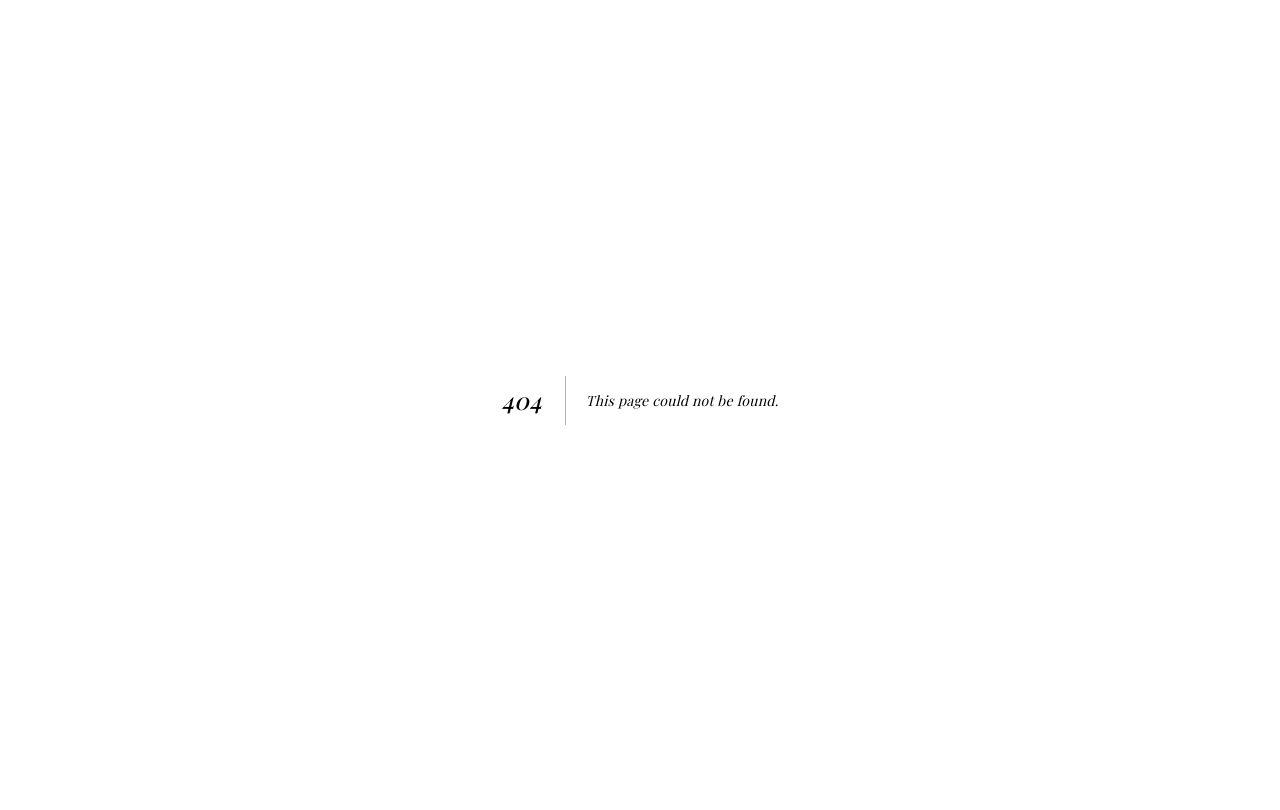
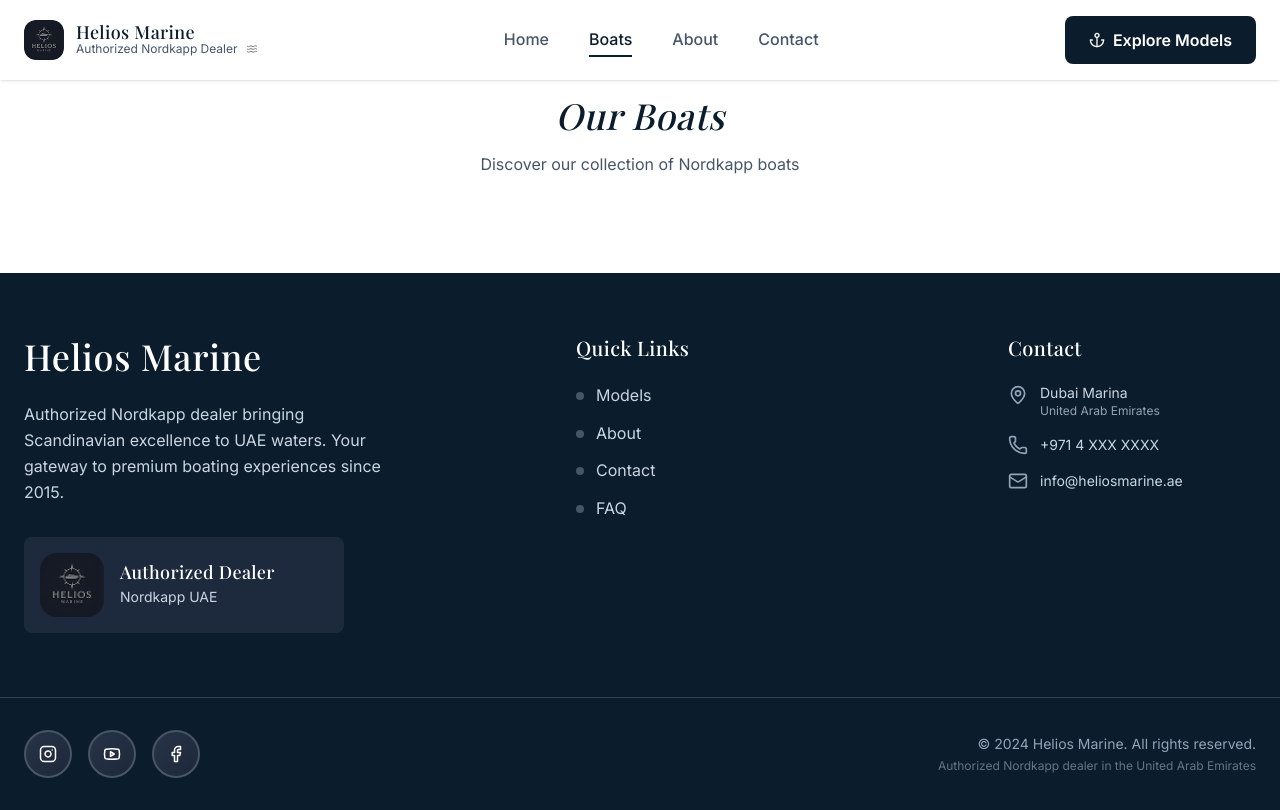
Before and after one commit to Khaled0-0/helios-marine, a Next.js app: page /boats in a window 1280 px wide. Before the commit this address had no page. Built offline with nearby package versions, Linux system fonts and the light colour scheme.

Commit message:
create boats page and contact us page and update the header to work with both

```diff
--- /dev/null
+++ b/src/app/boats/page.tsx
@@ -0,0 +1,24 @@
+import Header from '../components/Header';
+import Footer from '../components/Footer';
+
+export default function Boats() {
+   return (
+      <div className="min-h-screen">
+         <Header />
+         <main>
+            {/* Boats content will go here */}
+            <div className="py-24">
+               <div className="container mx-auto px-4">
+                  <h1 className="text-4xl font-serif text-center text-[#0B1D2C]">
+                     Our Boats
+                  </h1>
+                  <p className="text-center text-gray-600 mt-4">
+                     Discover our collection of Nordkapp boats
+                  </p>
+               </div>
+            </div>
+         </main>
+         <Footer />
+      </div>
+   );
+}
--- a/src/app/components/Header.tsx
+++ b/src/app/components/Header.tsx
@@ -15,6 +15,9 @@
    const [isMenuOpen, setIsMenuOpen] = useState(false);
    const [isMounted, setIsMounted] = useState(false);
    const pathname = usePathname();
+
+   // Check if we're on boats or contact pages for different styling
+   const isWhiteHeader = pathname === '/boats' || pathname === '/contact';
 
    const handleMenuToggle = () => {
       setIsMenuOpen(!isMenuOpen);
@@ -42,7 +45,10 @@
          initial={{ y: -100, opacity: 0 }}
          animate={{ y: 0, opacity: 1 }}
          transition={{ duration: 0.6, ease: "easeOut" }}
-         className="fixed top-0 left-0 right-0 z-[90] bg-black/20 backdrop-blur-md"
+         className={`fixed top-0 left-0 right-0 z-[90] ${isWhiteHeader
+            ? 'bg-white shadow-sm'
+            : 'bg-black/20 backdrop-blur-md'
+            }`}
       >
          <Container>
             <div className="flex items-center justify-between h-16 sm:h-20">
@@ -64,10 +70,19 @@
                      <div className="shine-overlay pointer-events-none rounded-lg" aria-hidden="true" />
                   </div>
                   <div className="flex flex-col -space-y-0.5 sm:-space-y-0.7">
-                     <h1 className="text-white text-sm sm:text-lg font-serif font-semibold leading-tight !not-italic">Helios Marine</h1>
-                     <p className="text-white/70 text-[10px] sm:text-xs flex items-center gap-1 sm:gap-2">
+                     <h1 className={`text-sm sm:text-lg font-serif font-semibold leading-tight !not-italic ${isWhiteHeader ? 'text-[#0B1D2C]' : 'text-white'
+                        }`}>Helios Marine</h1>
+                     <p className={`text-[10px] sm:text-xs flex items-center gap-1 sm:gap-2 ${isWhiteHeader ? 'text-gray-600' : 'text-white/70'
+                        }`}>
                         Authorized Nordkapp Dealer
-                        <Image src="/images/Icon (1).svg" alt="decorative waves" width={10} height={10} className="sm:w-3 sm:h-3" />
+                        <Image
+                           src="/images/Icon (1).svg"
+                           alt="decorative waves"
+                           width={10}
+                           height={10}
+                           className={`sm:w-3 sm:h-3 ${isWhiteHeader ? 'filter brightness-0' : ''
+                              }`}
+                        />
                      </p>
                   </div>
                </Link>
@@ -80,12 +95,14 @@
                         <Link
                            key={item.name}
                            href={item.href}
-                           className={`text-white hover:text-gray-200 transition-colors duration-200 relative group font-medium ${isActive ? 'text-white' : ''
+                           className={`transition-colors duration-200 relative group font-medium ${isWhiteHeader
+                              ? `text-[#0B1D2C] hover:text-[#0B1D2C] ${isActive ? 'text-[#0B1D2C]' : 'text-gray-600'}`
+                              : `text-white hover:text-gray-200 ${isActive ? 'text-white' : ''}`
                               }`}
                         >
                            {item.name}
-                           <span className={`absolute -bottom-1 left-0 h-0.5 bg-white transition-all duration-200 ${isActive ? 'w-full' : 'w-0 group-hover:w-full'
-                              }`}></span>
+                           <span className={`absolute -bottom-1 left-0 h-0.5 transition-all duration-200 ${isWhiteHeader ? 'bg-[#0B1D2C]' : 'bg-white'
+                              } ${isActive ? 'w-full' : 'w-0 group-hover:w-full'}`}></span>
                         </Link>
                      );
                   })}
@@ -111,7 +128,10 @@
                {/* Mobile menu button */}
                <button
                   onClick={handleMenuToggle}
-                  className={`lg:hidden p-2 rounded-lg text-white hover:text-gray-200 hover:bg-white/10 transition-colors duration-200 cursor-pointer ${isMenuOpen ? 'bg-white/20 ring-1 ring-white/30' : ''}`}
+                  className={`lg:hidden p-2 rounded-lg transition-colors duration-200 cursor-pointer ${isWhiteHeader
+                     ? `text-[#0B1D2C] hover:text-[#0B1D2C] hover:bg-gray-100 ${isMenuOpen ? 'bg-gray-100 ring-1 ring-gray-300' : ''}`
+                     : `text-white hover:text-gray-200 hover:bg-white/10 ${isMenuOpen ? 'bg-white/20 ring-1 ring-white/30' : ''}`
+                     }`}
                   aria-label={isMenuOpen ? 'Close menu' : 'Open menu'}
                   aria-expanded={isMenuOpen}
                >
@@ -131,7 +151,8 @@
                         {/* Click-away overlay */}
                         <motion.div
                            key="overlay"
-                           className="fixed inset-0 z-[70] bg-black/30 backdrop-blur-sm lg:hidden"
+                           className={`fixed inset-0 z-[70] backdrop-blur-sm lg:hidden ${isWhiteHeader ? 'bg-gray-500/20' : 'bg-black/30'
+                              }`}
                            initial={{ opacity: 0 }}
                            animate={{ opacity: 1 }}
                            exit={{ opacity: 0 }}
@@ -147,7 +168,10 @@
                            transition={{ duration: 0.4, ease: [0.4, 0, 0.2, 1] }}
                            className="fixed top-20 left-0 right-0 z-[80] lg:hidden"
                         >
-                           <nav className="mx-3 rounded-2xl border border-white/15 bg-gradient-to-b from-black/70 to-black/60 backdrop-blur-md p-2 shadow-[0_10px_30px_rgba(0,0,0,0.35)]">
+                           <nav className={`mx-3 rounded-2xl backdrop-blur-md p-2 ${isWhiteHeader
+                              ? 'border border-gray-200 bg-white/95 shadow-[0_10px_30px_rgba(0,0,0,0.1)]'
+                              : 'border border-white/15 bg-gradient-to-b from-black/70 to-black/60 shadow-[0_10px_30px_rgba(0,0,0,0.35)]'
+                              }`}>
                               <div className="px-2 py-1">
                                  {navigationItems.map((item, index) => {
                                     const isActive = pathname === item.href;
@@ -165,9 +189,13 @@
                                        >
                                           <Link
                                              href={item.href}
-                                             className={`block transition-all duration-300 py-3.5 px-3 rounded-xl font-medium text-[17px] tracking-wide hover:scale-[1.02] ${isActive
-                                                ? 'text-white bg-white/20'
-                                                : 'text-white/90 hover:text-white hover:bg-white/10 active:bg-white/15'
+                                             className={`block transition-all duration-300 py-3.5 px-3 rounded-xl font-medium text-[17px] tracking-wide hover:scale-[1.02] ${isWhiteHeader
+                                                ? isActive
+                                                   ? 'text-white bg-[#0B1D2C]'
+                                                   : 'text-[#0B1D2C] hover:text-[#0B1D2C] hover:bg-gray-100 active:bg-gray-200'
+                                                : isActive
+                                                   ? 'text-white bg-white/20'
+                                                   : 'text-white/90 hover:text-white hover:bg-white/10 active:bg-white/15'
                                                 }`}
                                              onClick={handleLinkClick}
                                           >
@@ -178,7 +206,8 @@
                                  })}
                               </div>
                               <motion.div
-                                 className="mt-2 border-t border-white/10"
+                                 className={`mt-2 border-t ${isWhiteHeader ? 'border-gray-200' : 'border-white/10'
+                                    }`}
                                  initial={{ scaleX: 0 }}
                                  animate={{ scaleX: 1 }}
                                  transition={{ duration: 0.3, delay: 0.5 }}
--- /dev/null
+++ b/src/app/contact/page.tsx
@@ -0,0 +1,24 @@
+import Header from '../components/Header';
+import Footer from '../components/Footer';
+
+export default function Contact() {
+   return (
+      <div className="min-h-screen">
+         <Header />
+         <main>
+            {/* Contact content will go here */}
+            <div className="py-24">
+               <div className="container mx-auto px-4">
+                  <h1 className="text-4xl font-serif text-center text-[#0B1D2C]">
+                     Contact Us
+                  </h1>
+                  <p className="text-center text-gray-600 mt-4">
+                     Get in touch with our team
+                  </p>
+               </div>
+            </div>
+         </main>
+         <Footer />
+      </div>
+   );
+}
```
